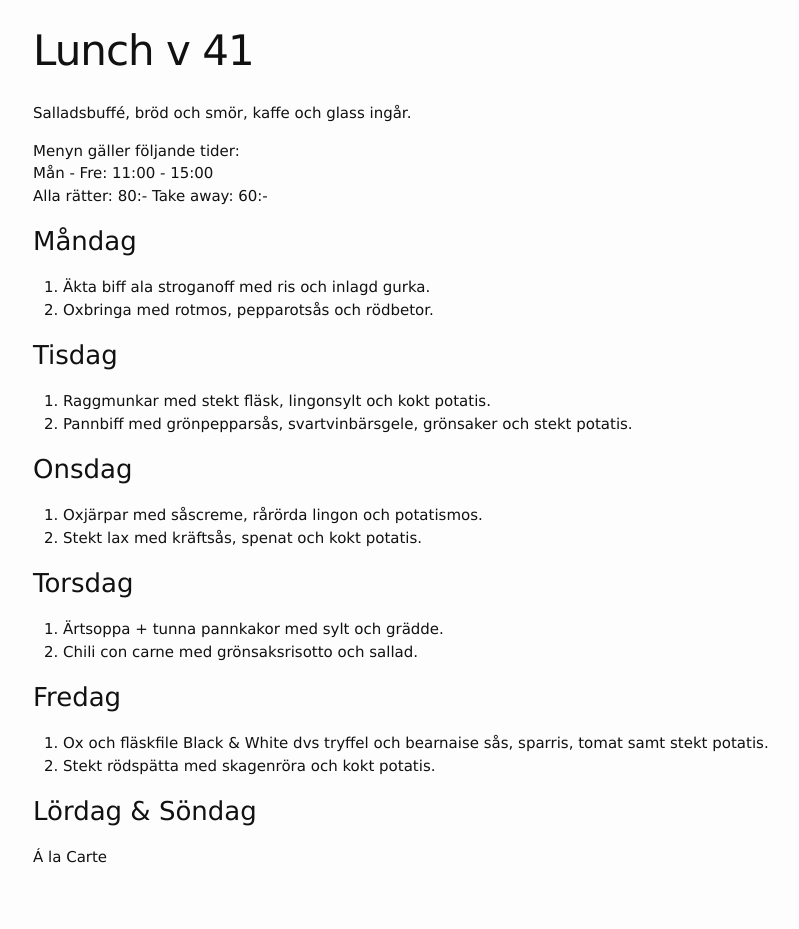
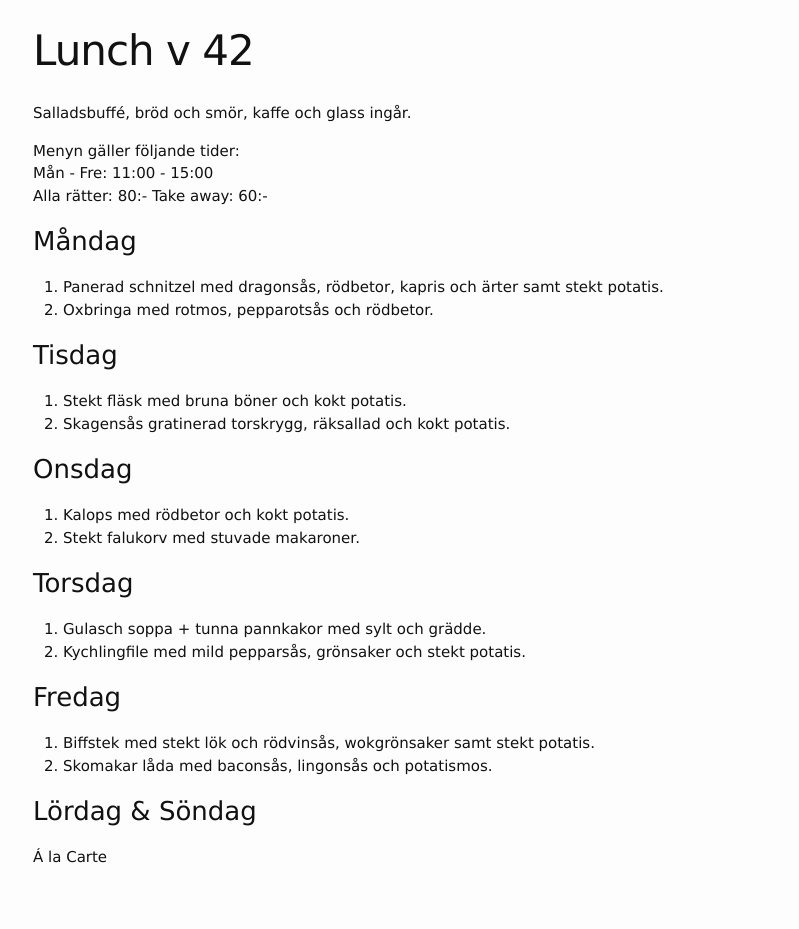
Before and after one commit to FarInn62/farinn62.github.io, a Jekyll site: the page built from lunch.md, in a window 1280 px wide. Shown: the whole page, without its empty margins (237-1036 px from the left). Built offline with Jekyll 4.4.1, drawn with Linux system fonts in a browser that asks for light colours.

Commit message:
Update lunch.md

```diff
--- a/lunch.md
+++ b/lunch.md
@@ -1,6 +1,6 @@
 ---
 layout: foodmenu
-title: Lunch v 41
+title: Lunch v 42
 permalink: /lunch/
 published: true
 ---
@@ -12,28 +12,28 @@ Alla rätter: 80:- Take away: 60:-
 
 ### Måndag
 
-1. Äkta biff ala stroganoff med ris och inlagd gurka.
+1. Panerad schnitzel med dragonsås, rödbetor, kapris och ärter samt stekt potatis.
 2. Oxbringa med rotmos, pepparotsås och rödbetor.
 
 ### Tisdag
 
-1. Raggmunkar med stekt fläsk, lingonsylt och kokt potatis.
-2. Pannbiff med grönpepparsås, svartvinbärsgele, grönsaker och stekt potatis.
+1. Stekt fläsk med bruna böner och kokt potatis.
+2. Skagensås gratinerad torskrygg, räksallad och kokt potatis.
 
 ### Onsdag
 
-1. Oxjärpar med såscreme, rårörda lingon och potatismos.
-2. Stekt lax med kräftsås, spenat och kokt potatis.
+1. Kalops med rödbetor och kokt potatis.
+2. Stekt falukorv med stuvade makaroner.
 
 ### Torsdag
 
-1. Ärtsoppa + tunna pannkakor med sylt och grädde.
-2. Chili con carne med grönsaksrisotto och sallad.
+1. Gulasch soppa + tunna pannkakor med sylt och grädde.
+2. Kychlingfile med mild pepparsås, grönsaker och stekt potatis.
 
 ### Fredag
 
-1. Ox och fläskfile Black & White dvs tryffel och bearnaise sås, sparris, tomat samt stekt potatis.
-2. Stekt rödspätta med skagenröra och kokt potatis.
+1. Biffstek med stekt lök och rödvinsås, wokgrönsaker samt stekt potatis.
+2. Skomakar låda med baconsås, lingonsås och potatismos.
 
 ### Lördag & Söndag
 
```
